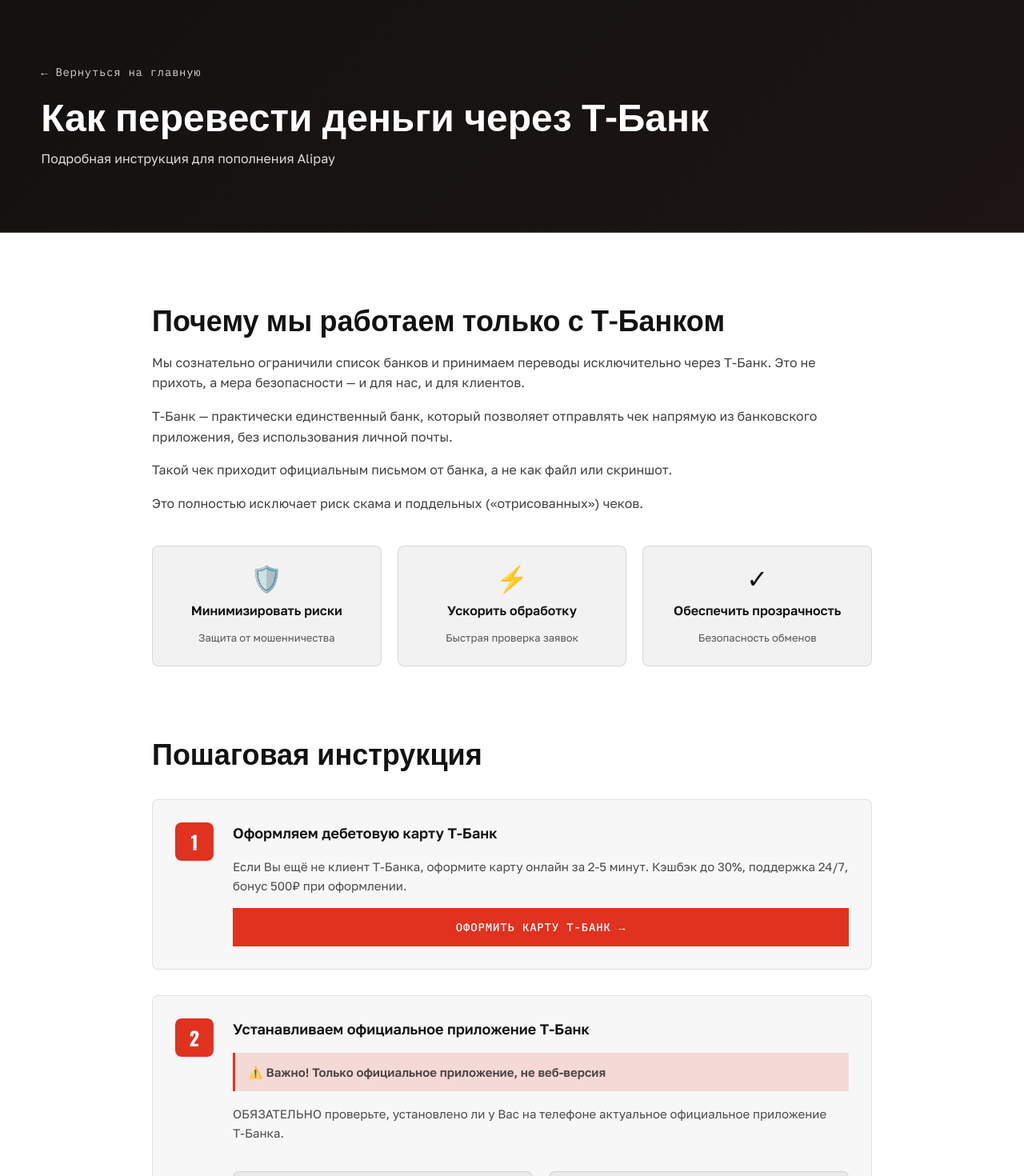
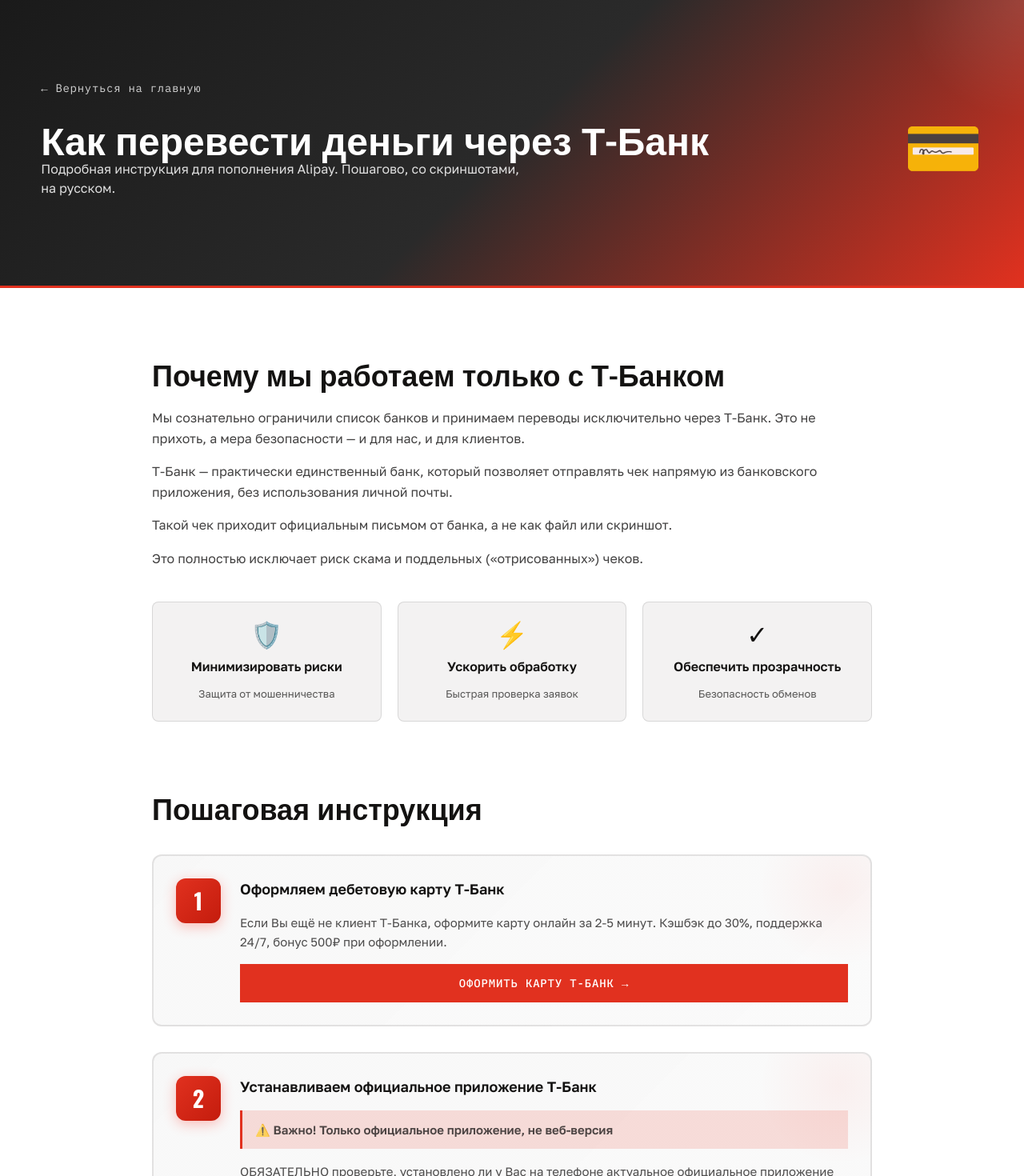
Before and after one commit to alexeykuzmenkovdk/alipayfast-2026, a Next.js app: page /guides/tbank in a window 1280 px wide. Shown: the top 1470 px of the page at 80% size. Built offline with nearby package versions, Linux system fonts and the light colour scheme; no server answers.

Commit message:
Improve T-Bank guide page styling and add screenshot support

```diff
--- a/components/site/GuidePage.tsx
+++ b/components/site/GuidePage.tsx
@@ -1,6 +1,7 @@
 'use client'
 
 import Link from 'next/link'
+import Image from 'next/image'
 import { TgIcon } from './shared'
 
 export function TbankGuidePage() {
@@ -11,8 +12,13 @@ export function TbankGuidePage() {
           <Link href="/#top" className="gp-back">
             ← Вернуться на главную
           </Link>
-          <h1>Как перевести деньги через Т-Банк</h1>
-          <p className="gp-sub">Подробная инструкция для пополнения Alipay</p>
+          <div className="gp-hero-content">
+            <div>
+              <h1>Как перевести деньги через Т-Банк</h1>
+              <p className="gp-sub">Подробная инструкция для пополнения Alipay. Пошагово, со скриншотами, на русском.</p>
+            </div>
+            <div className="gp-hero-icon">💳</div>
+          </div>
         </div>
       </section>
 
@@ -171,6 +177,15 @@ export function TbankGuidePage() {
                         <li>Вставьте электронную почту которую вам предоставили</li>
                         <li>Нажмите "Готово"</li>
                       </ol>
+                      <div className="gp-screenshot">
+                        <Image
+                          src="/assets/guide-alipay.jpg"
+                          alt="Инструкция для iPhone"
+                          width={400}
+                          height={600}
+                          className="gp-screenshot-img"
+                        />
+                      </div>
                     </div>
 
                     <div className="gp-tab">
@@ -184,6 +199,15 @@ export function TbankGuidePage() {
                         <li>Вставьте электронную почту которую вам предоставили</li>
                         <li>Нажмите "Готово"</li>
                       </ol>
+                      <div className="gp-screenshot">
+                        <Image
+                          src="/assets/guide-poizon.png"
+                          alt="Инструкция для Android"
+                          width={400}
+                          height={600}
+                          className="gp-screenshot-img"
+                        />
+                      </div>
                     </div>
                   </div>
 
@@ -207,16 +231,43 @@ export function TbankGuidePage() {
                     <div className="gp-substep">
                       <h4>Шаг 5.1: Найдите раздел "Оплатить и получить"</h4>
                       <p>На главной странице Alipay нажмите на кнопку "Оплатить и получить"</p>
+                      <div className="gp-screenshot gp-screenshot-sm">
+                        <Image
+                          src="/assets/guide-alipay-en.jpg"
+                          alt="Шаг 5.1"
+                          width={360}
+                          height={280}
+                          className="gp-screenshot-img"
+                        />
+                      </div>
                     </div>
 
                     <div className="gp-substep">
                       <h4>Шаг 5.2: Выберите "Прием платежей"</h4>
                       <p>В открывшемся меню выберите "Прием платежей"</p>
+                      <div className="gp-screenshot gp-screenshot-sm">
+                        <Image
+                          src="/assets/guide-alipay-en.jpg"
+                          alt="Шаг 5.2"
+                          width={360}
+                          height={280}
+                          className="gp-screenshot-img"
+                        />
+                      </div>
                     </div>
 
                     <div className="gp-substep">
                       <h4>Шаг 5.3: Сохраните QR-код</h4>
                       <p>Ваш личный QR-код для получения платежей. Нажмите "Сохранить изображение"</p>
+                      <div className="gp-screenshot gp-screenshot-sm">
+                        <Image
+                          src="/assets/guide-alipay-en.jpg"
+                          alt="Шаг 5.3"
+                          width={360}
+                          height={280}
+                          className="gp-screenshot-img"
+                        />
+                      </div>
                     </div>
                   </div>
 
--- a/components/site/guides.css
+++ b/components/site/guides.css
@@ -5,16 +5,50 @@
 }
 
 .gp-hero {
-  background: linear-gradient(135deg, var(--ink) 0%, color-mix(in oklab, var(--ink) 95%, var(--red)) 100%);
+  background: linear-gradient(135deg, #1a1a1a 0%, #2a2a2a 50%, var(--red) 100%);
   color: var(--paper);
-  padding: clamp(40px, 8vw, 80px) 0;
-  border-bottom: 1px solid color-mix(in oklab, var(--paper) 20%, transparent);
+  padding: clamp(40px, 8vw, 100px) 0;
+  border-bottom: 3px solid var(--red);
+  position: relative;
+  overflow: hidden;
+}
+
+.gp-hero::before {
+  content: '';
+  position: absolute;
+  top: 0;
+  right: 0;
+  width: 300px;
+  height: 300px;
+  background: radial-gradient(circle, rgba(255, 255, 255, 0.1) 0%, transparent 70%);
+  border-radius: 50%;
+  transform: translate(50%, -50%);
 }
 
 .gp-hero .wrap {
   display: flex;
   flex-direction: column;
   gap: 16px;
+  position: relative;
+  z-index: 1;
+}
+
+.gp-hero-content {
+  display: flex;
+  align-items: center;
+  justify-content: space-between;
+  gap: 40px;
+}
+
+.gp-hero-icon {
+  font-size: 80px;
+  opacity: 0.9;
+  animation: float 3s ease-in-out infinite;
+}
+
+@keyframes float {
+  0%, 100% { transform: translateY(0); }
+  50% { transform: translateY(-20px); }
 }
 
 .gp-back {
@@ -136,30 +170,49 @@
   display: flex;
   gap: 24px;
   padding: 28px;
-  background: color-mix(in oklab, var(--ink) 3%, transparent);
-  border: 1px solid color-mix(in oklab, var(--ink) 10%, transparent);
-  border-radius: 8px;
-  transition: all 0.3s;
+  background: linear-gradient(135deg, color-mix(in oklab, var(--ink) 3%, transparent) 0%, color-mix(in oklab, var(--ink) 2%, transparent) 100%);
+  border: 2px solid color-mix(in oklab, var(--ink) 10%, transparent);
+  border-radius: 12px;
+  transition: all 0.3s cubic-bezier(0.4, 0, 0.2, 1);
+  position: relative;
+  overflow: hidden;
+}
+
+.gp-step::before {
+  content: '';
+  position: absolute;
+  top: 0;
+  right: 0;
+  width: 200px;
+  height: 200px;
+  background: radial-gradient(circle, rgba(255, 45, 32, 0.05) 0%, transparent 70%);
+  border-radius: 50%;
+  transform: translate(30%, -30%);
 }
 
 .gp-step:hover {
-  background: color-mix(in oklab, var(--ink) 5%, transparent);
-  border-color: color-mix(in oklab, var(--red) 40%, transparent);
+  background: linear-gradient(135deg, color-mix(in oklab, var(--ink) 5%, transparent) 0%, color-mix(in oklab, var(--ink) 4%, transparent) 100%);
+  border-color: var(--red);
+  box-shadow: 0 8px 32px rgba(255, 45, 32, 0.1);
+  transform: translateY(-2px);
 }
 
 .gp-step-num {
   flex-shrink: 0;
-  width: 48px;
-  height: 48px;
+  width: 56px;
+  height: 56px;
   display: flex;
   align-items: center;
   justify-content: center;
-  background: var(--red);
+  background: linear-gradient(135deg, var(--red) 0%, #c41c0d 100%);
   color: #fff;
-  font-size: 24px;
+  font-size: 28px;
   font-weight: 700;
-  border-radius: 8px;
+  border-radius: 12px;
   font-family: var(--display);
+  box-shadow: 0 4px 16px rgba(255, 45, 32, 0.3);
+  position: relative;
+  z-index: 1;
 }
 
 .gp-step-content {
@@ -295,21 +348,30 @@
   display: flex;
   flex-direction: column;
   gap: 16px;
-  margin: 16px 0;
+  margin: 20px 0;
 }
 
 .gp-tab {
-  padding: 20px;
-  background: color-mix(in oklab, var(--ink) 5%, transparent);
-  border: 1px solid color-mix(in oklab, var(--ink) 10%, transparent);
-  border-radius: 8px;
+  padding: 24px;
+  background: linear-gradient(135deg, color-mix(in oklab, var(--ink) 3%, transparent) 0%, color-mix(in oklab, var(--ink) 2%, transparent) 100%);
+  border: 2px solid color-mix(in oklab, var(--ink) 10%, transparent);
+  border-radius: 12px;
+  transition: all 0.3s;
+}
+
+.gp-tab:hover {
+  border-color: var(--red);
+  background: linear-gradient(135deg, color-mix(in oklab, var(--ink) 5%, transparent) 0%, color-mix(in oklab, var(--ink) 3%, transparent) 100%);
 }
 
 .gp-tab h4 {
-  font-size: 16px;
+  font-size: 17px;
   font-weight: 700;
-  margin: 0 0 12px 0;
+  margin: 0 0 16px 0;
   color: var(--ink);
+  display: flex;
+  align-items: center;
+  gap: 8px;
 }
 
 .gp-tab ol {
@@ -356,13 +418,33 @@
 /* CTA Section */
 .gp-cta {
   padding: 40px;
-  background: linear-gradient(135deg, var(--ink) 0%, color-mix(in oklab, var(--ink) 95%, var(--red)) 100%);
+  background: linear-gradient(135deg, #1a1a1a 0%, #2a2a2a 50%, var(--red) 100%);
   color: var(--paper);
-  border-radius: 12px;
+  border-radius: 16px;
   text-align: center;
   display: flex;
   flex-direction: column;
   gap: 20px;
+  border: 2px solid var(--red);
+  position: relative;
+  overflow: hidden;
+}
+
+.gp-cta::before {
+  content: '';
+  position: absolute;
+  top: 0;
+  right: 0;
+  width: 300px;
+  height: 300px;
+  background: radial-gradient(circle, rgba(255, 255, 255, 0.05) 0%, transparent 70%);
+  border-radius: 50%;
+  transform: translate(50%, -50%);
+}
+
+.gp-cta > * {
+  position: relative;
+  z-index: 1;
 }
 
 .gp-cta h2 {
@@ -388,6 +470,57 @@
 
 .gp-contacts .btn {
   padding: 0 20px;
+  font-weight: 600;
+  letter-spacing: 0.05em;
+  transition: all 0.3s;
+}
+
+.gp-contacts .btn-red {
+  background: #fff;
+  color: var(--red);
+  border: 2px solid #fff;
+}
+
+.gp-contacts .btn-red:hover {
+  background: transparent;
+  color: #fff;
+  transform: translateY(-2px);
+  box-shadow: 0 8px 24px rgba(0, 0, 0, 0.2);
+}
+
+/* Screenshots */
+.gp-screenshot {
+  margin: 20px 0;
+  padding: 16px;
+  background: color-mix(in oklab, var(--ink) 5%, transparent);
+  border: 1px solid color-mix(in oklab, var(--ink) 12%, transparent);
+  border-radius: 12px;
+  display: flex;
+  justify-content: center;
+  overflow: hidden;
+}
+
+.gp-screenshot-img {
+  max-width: 100%;
+  height: auto;
+  border-radius: 8px;
+  box-shadow: 0 8px 24px rgba(19, 18, 17, 0.12);
+  transition: transform 0.3s;
+}
+
+.gp-screenshot:hover .gp-screenshot-img {
+  transform: scale(1.02);
+}
+
+.gp-screenshot-sm {
+  max-width: 360px;
+  margin: 16px auto;
+}
+
+.gp-screenshot-sm .gp-screenshot-img {
+  width: 100%;
+  max-width: 360px;
+  height: auto;
 }
 
 /* Responsive */
```
